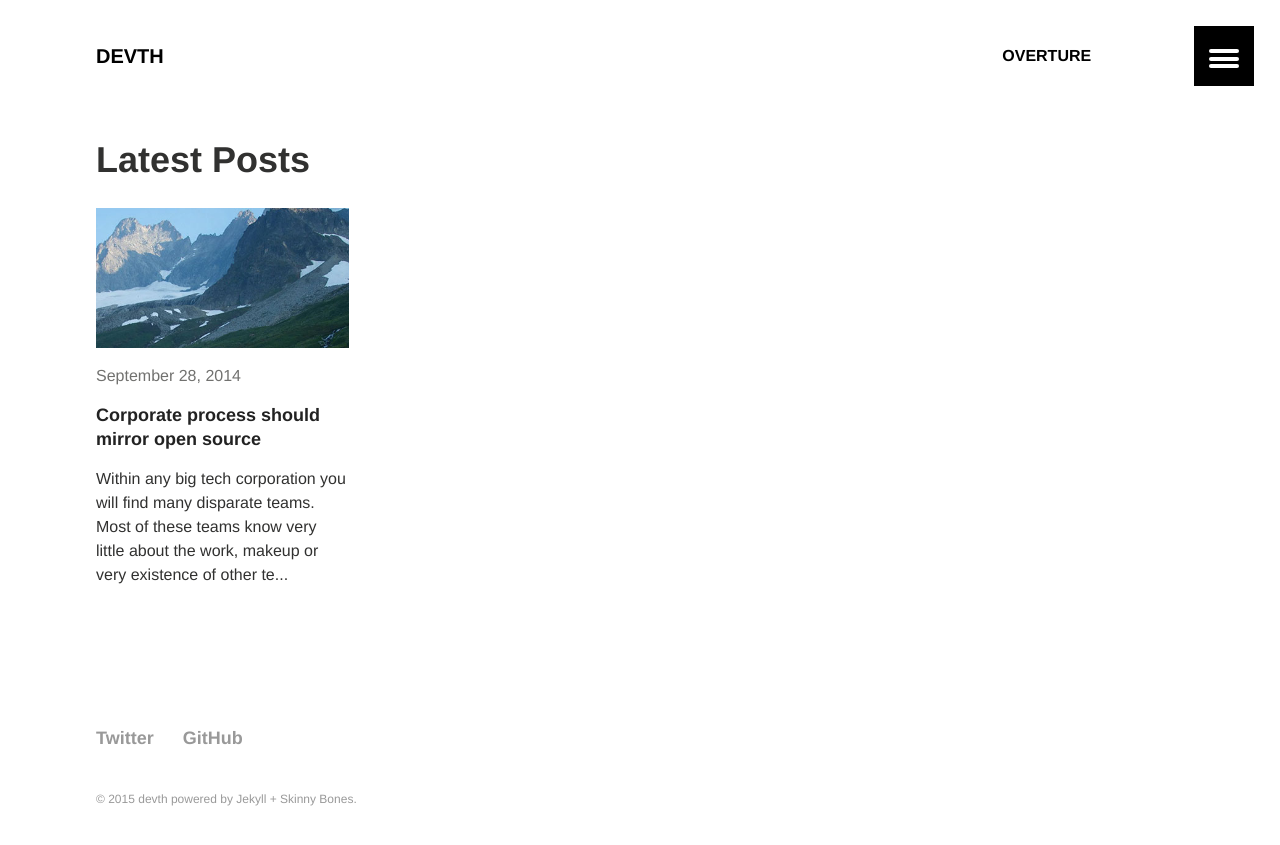
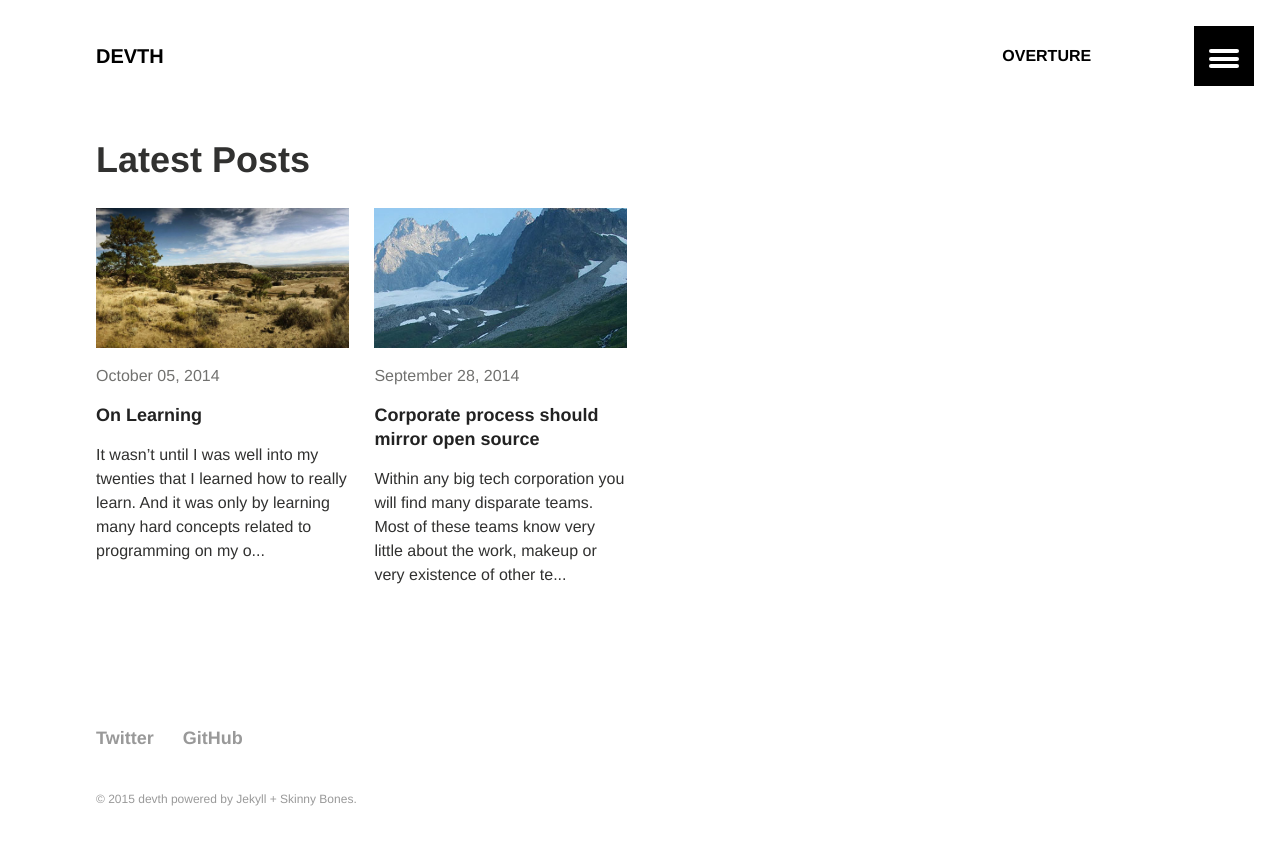
Before and after one commit to devth/devth.github.com, a Jekyll site: the page built from index.md, in a window 1280 px wide. Shown: the top 845 px of the page. Built offline with Jekyll 4.4.1, drawn with Linux system fonts in a browser that asks for light colours; some of the changed lines change nothing that is shown.

Commit message:
Add learning post

```diff
--- /dev/null
+++ b/_posts/2014-10-05-on-learning.md
@@ -0,0 +1,140 @@
+---
+layout: article
+title: On Learning
+categories: learning
+comments: true
+image:
+  feature: on_learning_1024_256.jpg
+  teaser: on_learning_410_228.jpg
+---
+
+It wasn't until I was well into my twenties that I learned how to really learn.
+And it was only by learning many hard concepts related to programming on my own
+that I observed what worked. It unlocked a sort of power. Realizing how to learn
+nearly any hard topic is an incredibly useful skill. I found that efficient
+learning techniques had nothing to do with typical class structures found in
+high school or university settings. In that regard, the subject of learning, or
+learning how to learn is something I find very interesting and think about a
+fair amount, so when I found the [Learning How to
+Learn](https://class.coursera.org/learning-002) class on Coursera by Dr. Barbara
+Oakley, Dr. Terrence Sejnowski I immediately signed up. Here are my notes and
+observations gained from the class.
+
+
+## Learning modes
+
+0. Focused: doing something you already know how to do, quickly accessing the
+   learned connections in your brain
+0. Diffuse: open minded thought that allows you to make new connections in your
+   brain. Can be thought of as exercising your brain muscle, letting your mind
+   wonder. Edison and Dalí are famous examples of thinkers who practiced the
+   diffuse mode, holding something in their hands while day-dreaming until they
+   would fall asleep, drop the object and wake themselves back up in order to
+   take what they learned and apply it in a focused mode.
+
+## Notes
+
+- The brain is the most complex device in the known universe.
+- Acquiring skills takes years and years of practice: math, chess.
+- We are not consciously aware of how our brains work.
+- There are a million billion synapses in the brain.
+- Brain connectivity is dynamic even after it matures.
+- Our brains develop new synapses while we sleep.
+
+## Learning Techniques
+
+- Pomodoro: 25 minute timer to focus and reward yourself when you're done (e.g. read
+  the Internet, get a coffee). Use this to build the neural patterns you need to
+  learn new concepts.
+
+## Learning Abstract Concepts
+
+- Requires much more practice to create concrete neural thought patterns. The
+  initial neural pattern is there but it is very weak. When you solve the
+  problem again you strengthen that pattern. When you've done it so many times
+  you have it down, the thought pattern is very strong.
+
+- Study and focus intently, then take a break to allow the brain's diffuse mode
+  to help you out with your conceptual understanding. "Neural mortar has a
+  change to dry".
+
+
+## Memory
+
+Long term memory vs Working memory.
+
+Working memory (prefrontal cortex): what you're currently focusing and working
+on. Can hold about 4 chunks of information. We group things into chunks. It's
+like a blackboard (e.g. phone number).
+
+Long term is like a storage warehouse, spread over different areas of the brain.
+To store something in long term memory you need to revisit it several times. Can
+store billions of items, but they can bury each other. Spaced repetition is one
+technique: repeat something over a number of days.
+
+## Sleeping
+
+Being awake causes toxic products in your brain. When you sleep your brain cells
+shrink, causing an increased space between them, allowing fluid to wash the
+toxins out.
+
+It's also an important part of the memory and learning process: it organizes the
+things you're learning. It rehearses neural patterns of things you're learning,
+strengthening and deepening them.
+
+If you focus on what you're learning right before you take a nap you have an
+increased chance of dreaming about it, especially if you want to dream about it.
+Dreaming about what you're studying can enhance your ability to understand: it
+consolidates your memories into easier to grasp chunks.
+
+## Interview
+
+Learn more easily: get into the thick of it. Don't read a lot of books (just).
+Get involved in labs. Learn by doing.
+
+How to pay attention to a boring lecture? Ask a question. Interruption might
+bring more interesting: active engagement instead of passive.
+
+Diffuse mode: how to engage? Jogging, walking, excercising.
+
+Multitask or not? You need to be able to juggle to get through the day. However,
+the evenings are good time to get your best work done.
+
+Two things at the same time? Not possible, consciously, but you can with a lot
+of training. Multitasking is really context switching very quickly.
+
+Apply knowledge of neuralscience to your own learning? In the lab: neurons you
+have at birth. After birth wiring takes place but they're the same neurons. Some
+die and shrink. Hippocampus: new neurons are being born. If you put a rat in an
+enriched environemtn where it can interact, the connections in the nuerons in
+the hippocampus are much stronger. In the absence of a rich environment:
+excercise can also. A pitty in our schools: they cut out recess when students
+need to take tests.
+
+Special techinques to learn or focus? Being in a creative environment where
+other people are creative enhances your own creativity.
+
+Test taking: you can learn to be a better test taker. Things to avoid: don't get
+hung up, go on to the next. The answer may pop into your brain later in the
+test.
+
+How Approach creative work and science? Students and colleges keep you young.
+
+Advice for college /high school student? Success does not come just from being
+smart. It has more to do with passion and persistence.
+
+Look at things from a new perspective.
+
+
+## Conclusion Week 1
+
+Two modes of thinking.
+
+- Focus: tight spacing between connections. prefrontal cortex. Thinking about
+things you're already familiar with
+- Diffuse: loose spacing between connections. Brain's resting states. Excercise or
+drifting off to sleep activates this part of the brain.
+
+Easiest way to tackle procrastination is pomodoro.
+
+Practice and repetition is very important for abstract concepts.
--- a/_sass/_layout.scss
+++ b/_sass/_layout.scss
@@ -168,12 +168,12 @@
         @include span-columns(7 of 9);
       }
       // larger font for intro paragraph
-      > p {
-        &:first-child {
-          @include font-size(24,yes,30);
-          color: #aaa;
-        }
-      }
+      // > p {
+      //   &:first-child {
+      //     @include font-size(24,yes,30);
+      //     color: #aaa;
+      //   }
+      // }
       // cleaner underlines for links
       a { text-decoration: none; }
       p > a,
```
Also changed, not shown: images/on_learning_1024_256.jpg (added), images/on_learning_410_228.jpg (added).
